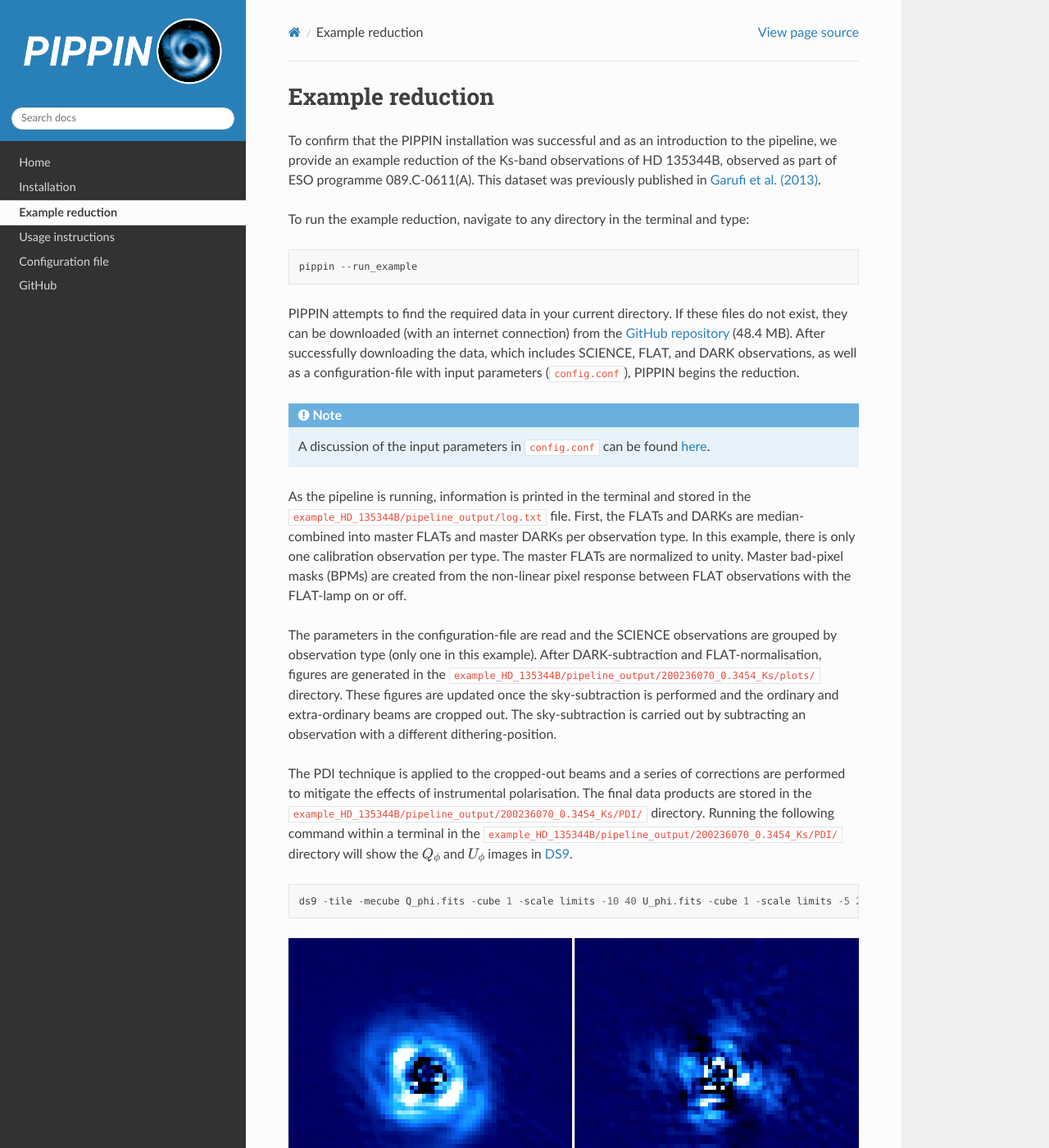
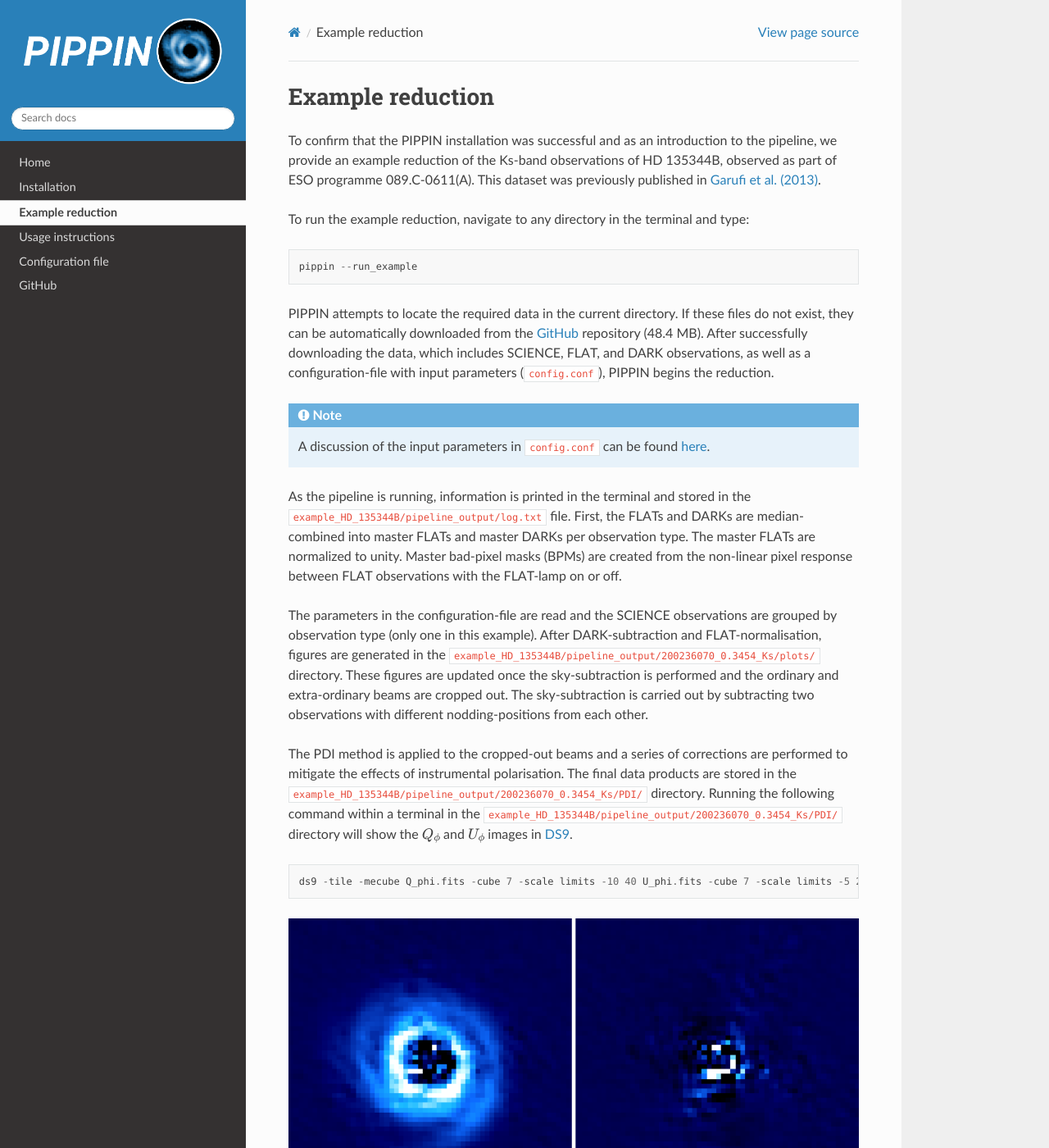
Before and after one commit to samderegt/PIPPIN-NACO, a Sphinx documentation site: the page built from docs/source/example.rst, in a window 1280 px wide and 1400 px high. Shown: the whole window at 82% size. Built offline with Sphinx 7.4.7 and the Read the Docs theme 2.0.0, drawn with Linux system fonts in a browser that asks for light colours; some of the changed text lies outside the part shown.

Commit message:
Updated HD 135344B example figure with UpC

```diff
--- a/docs/source/example.rst
+++ b/docs/source/example.rst
@@ -9,28 +9,25 @@ To run the example reduction, navigate to any directory in the terminal and type
 
    pippin --run_example
 
-PIPPIN attempts to find the required data in your current directory. If these files do not exist, they can be downloaded (with an internet connection) from the `GitHub repository <https://github.com/samderegt/PIPPIN-NACO/tree/master/pippin/example_HD_135344B>`_ (48.4 MB). After successfully downloading the data, which includes SCIENCE, FLAT, and DARK observations, as well as a configuration-file with input parameters (:file:`config.conf`), PIPPIN begins the reduction.
+PIPPIN attempts to locate the required data in the current directory. If these files do not exist, they can be automatically downloaded from the `GitHub <https://github.com/samderegt/PIPPIN-NACO/tree/master/pippin/example_HD_135344B>`_ repository (48.4 MB). After successfully downloading the data, which includes SCIENCE, FLAT, and DARK observations, as well as a configuration-file with input parameters (:file:`config.conf`), PIPPIN begins the reduction.
 
 .. note::
    A discussion of the input parameters in :file:`config.conf` can be found :ref:`here <Configuration file>`.
 
-As the pipeline is running, information is printed in the terminal and stored in the :file:`example_HD_135344B/pipeline_output/log.txt` file. First, the FLATs and DARKs are median-combined into master FLATs and master DARKs per observation type. In this example, there is only one calibration observation per type. The master FLATs are normalized to unity. Master bad-pixel masks (BPMs) are created from the non-linear pixel response between FLAT observations with the FLAT-lamp on or off.
+As the pipeline is running, information is printed in the terminal and stored in the :file:`example_HD_135344B/pipeline_output/log.txt` file. First, the FLATs and DARKs are median-combined into master FLATs and master DARKs per observation type. The master FLATs are normalized to unity. Master bad-pixel masks (BPMs) are created from the non-linear pixel response between FLAT observations with the FLAT-lamp on or off.
 
-The parameters in the configuration-file are read and the SCIENCE observations are grouped by observation type (only one in this example). After DARK-subtraction and FLAT-normalisation, figures are generated in the :file:`example_HD_135344B/pipeline_output/200236070_0.3454_Ks/plots/` directory. These figures are updated once the sky-subtraction is performed and the ordinary and extra-ordinary beams are cropped out. The sky-subtraction is carried out by subtracting an observation with a different dithering-position.
+The parameters in the configuration-file are read and the SCIENCE observations are grouped by observation type (only one in this example). After DARK-subtraction and FLAT-normalisation, figures are generated in the :file:`example_HD_135344B/pipeline_output/200236070_0.3454_Ks/plots/` directory. These figures are updated once the sky-subtraction is performed and the ordinary and extra-ordinary beams are cropped out. The sky-subtraction is carried out by subtracting two observations with different nodding-positions from each other.
 
-The PDI technique is applied to the cropped-out beams and a series of corrections are performed to mitigate the effects of instrumental polarisation. The final data products are stored in the :file:`example_HD_135344B/pipeline_output/200236070_0.3454_Ks/PDI/` directory. Running the following command within a terminal in the :file:`example_HD_135344B/pipeline_output/200236070_0.3454_Ks/PDI/` directory will show the :math:`Q_\phi` and :math:`U_\phi` images in `DS9 <http://ds9.si.edu/>`_.
+The PDI method is applied to the cropped-out beams and a series of corrections are performed to mitigate the effects of instrumental polarisation. The final data products are stored in the :file:`example_HD_135344B/pipeline_output/200236070_0.3454_Ks/PDI/` directory. Running the following command within a terminal in the :file:`example_HD_135344B/pipeline_output/200236070_0.3454_Ks/PDI/` directory will show the :math:`Q_\phi` and :math:`U_\phi` images in `DS9 <http://ds9.si.edu/>`_.
 
 ::
 
-   ds9 -tile -mecube Q_phi.fits -cube 1 -scale limits -10 40 U_phi.fits -cube 1 -scale limits -5 20 -lock frame wcs -lock colorbar yes -cmap cool
+   ds9 -tile -mecube Q_phi.fits -cube 7 -scale limits -10 40 U_phi.fits -cube 7 -scale limits -5 20 -lock frame wcs -lock colorbar yes -cmap cool
 
 
 .. figure:: ../figures/figure_example.png
    :width: 750px
 
-The left figure shows the :math:`Q_\phi` image and the right figure displays the :math:`U_\phi` signal. The images above show the result of only 2 HWP cycles and thus have a lower signal-to-noise than the combination of all 16 cycles.
-
-.. hint::
-   The parameters in the :ref:`configuration file <Configuration file>` (:file:`config.conf`) can be tweaked to generate different data products. For example, setting ``crosstalk_correction = True`` and ``minimise_U_phi = True`` allows PIPPIN to apply a correction for the :ref:`instrumental crosstalk <Instrumental polarisation>` between the linear and circular Stokes parameters. After running ``pippin --run_example`` again, the :math:`U_\phi` image shows a reduced signal.
+The left figure shows the :math:`Q_\phi` image and the right figure displays the :math:`U_\phi` signal. The images above show the result of only 2 HWP cycles and thus have a lower signal-to-noise than the combination of all 16 cycles. Since the ``crosstalk_correction`` and ``minimise_U_phi`` parameters were set to ``True`` in the :ref:`configuration file <Configuration file>`, the 7th extension of the :file:`Q_phi.fits` and :file:`U_phi.fits` (displayed in DS9 with the command above) show the data products with the highest level of instrumental polarisation correction (i.e. IP-subtraction, crosstalk-correction and :math:`U_\phi`-minimisation).
 
 In the :ref:`next section <Usage instructions>` we will learn how to reduce other NACO polarimetric datasets.
--- a/docs/source/installation.rst
+++ b/docs/source/installation.rst
@@ -2,11 +2,11 @@
 Installation
 ============
 
-PIPPIN is available via `PyPi <https://pypi.org/project/pippin/>` and can be installed as:
+PIPPIN is available via `PyPi <https://pypi.org/project/pippin/>`_ and can be installed as:
 ::
     pip install pippin
 
-Alternatively, PIPPIN can be installed from source by cloning it from `GitHub <https://github.com/samderegt/PIPPIN-NACO>` via:
+Alternatively, PIPPIN can be installed from source by cloning it from `GitHub <https://github.com/samderegt/PIPPIN-NACO>`_ via:
 ::
     git clone https://github.com/samderegt/PIPPIN-NACO.git
 
@@ -17,4 +17,4 @@ Enter the :file:`PIPPIN-NACO/` directory and run:
 Next, the pipeline can be tested with the :ref:`example reduction <Example reduction>`.
 
 .. attention::
-    PIPPIN has only been tested on Linux and it is unknown whether it will function on other OSes. If you do encounter a bug, please report this on our `GitHub <https://github.com/samderegt/PIPPIN-NACO>`.
+    PIPPIN has only been tested on Linux and it is unknown whether it will function on other OSes. If you do encounter a bug, please report this on our `GitHub <https://github.com/samderegt/PIPPIN-NACO>`_.
```
Also changed, not shown: docs/figures/figure_example.png, docs/figures/figure_example_Q_phi.png (deleted), docs/figures/figure_example_Q_phi_U_phi.png (deleted), docs/figures/figure_example_U_phi.png (deleted), 1 other file.
